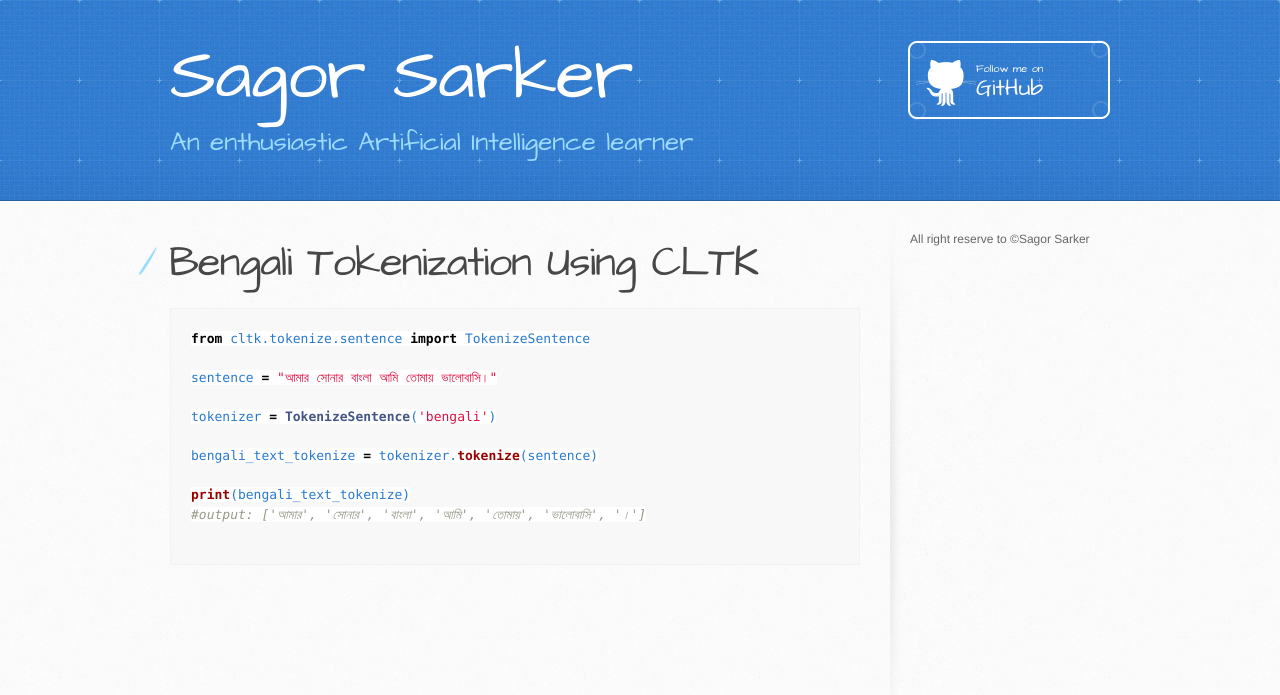
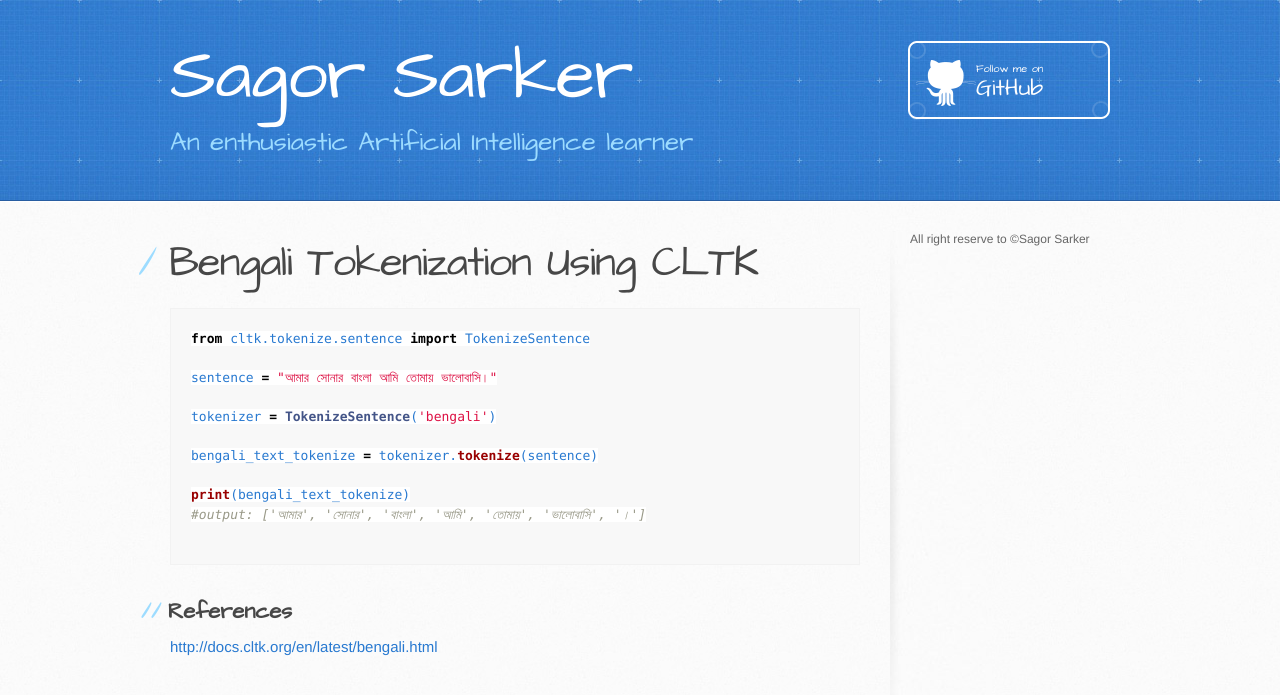
Before and after one commit to sagorbrur/sagorbrur.github.io, a Jekyll site: the page built from bengali-tokenization.md, in a window 1280 px wide. Shown: the top 695 px of the page. Built offline with Jekyll 4.4.1, drawn with Linux system fonts in a browser that asks for light colours; our own code applies the rules of GitHub Pages for plain Markdown files.

Commit message:
Update bengali-tokenization.md

````diff
--- a/bengali-tokenization.md
+++ b/bengali-tokenization.md
@@ -14,3 +14,7 @@ print(bengali_text_tokenize)
 #output: ['আমার', 'সোনার', 'বাংলা', 'আমি', 'তোমায়', 'ভালোবাসি', '।']
 
 ```
+
+
+## References
+[http://docs.cltk.org/en/latest/bengali.html](http://docs.cltk.org/en/latest/bengali.html)
````
